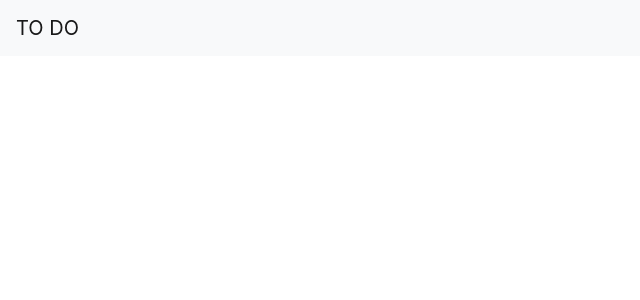
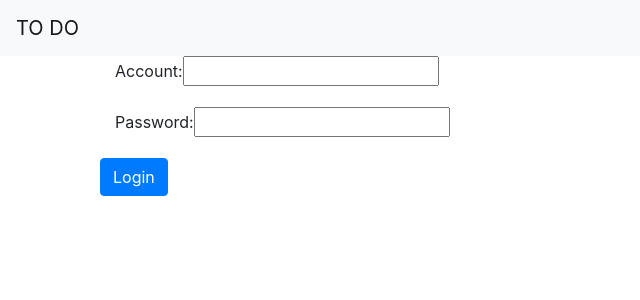
Before and after one commit to jaimepokhoy/angularbootcamp, an Angular app: page /login in a window 1280 px wide. Before the commit this address led to /. Shown: the top 300 px of the page, without its empty margins (0-640 px from the left). Built offline with nearby package versions, Linux system fonts and the light colour scheme.

Commit message:
Setup for Dependency injection lab

```diff
--- a/src/app/app.module.ts
+++ b/src/app/app.module.ts
@@ -11,8 +11,10 @@ import { BrowserAnimationsModule } from '@angular/platform-browser/animations';
 import { CreateTaskComponent } from './create-task/create-task.component';
 
 import { ListService } from './list.service';
+import { LoginComponent } from './login/login.component';
 
 const appRoutes: Routes = [
+  {path: 'login', component: LoginComponent},
   { path: 'create', component: CreateTaskComponent },
   { path: '', component: ListComponent }
 ];
@@ -21,7 +23,8 @@ const appRoutes: Routes = [
   declarations: [
     AppComponent,
     ListComponent,
-    CreateTaskComponent
+    CreateTaskComponent,
+    LoginComponent
   ],
   imports: [
     RouterModule.forRoot(
--- /dev/null
+++ b/src/app/login/account.ts
@@ -0,0 +1,4 @@
+export interface Account {
+    account: String,
+    password: String
+}
--- /dev/null
+++ b/src/app/login/login.component.html
@@ -0,0 +1,11 @@
+<div class="container">
+  <div class="form-group col-md-5">
+    <label for="account">Account:</label>
+    <input type="text" id ="account"  name="account" #account>
+  </div>
+  <div class="form-group col-md-5">
+    <label for="password">Password:</label>
+    <input type="password" id="password"  name="password" #password>
+  </div>
+  <button class="btn btn-primary" (click)="tryLogin(account.value,password.value)">Login</button>
+</div>
--- /dev/null
+++ b/src/app/login/login.component.ts
@@ -0,0 +1,19 @@
+import { Component, OnInit } from '@angular/core';
+import { Accounts } from './mock-accounts';
+import { Account } from './account';
+
+@Component({
+  selector: 'app-login',
+  templateUrl: './login.component.html',
+  styleUrls: ['./login.component.css']
+})
+export class LoginComponent implements OnInit {
+
+  constructor() {
+
+  }
+
+  ngOnInit() {
+  }
+
+}
--- /dev/null
+++ b/src/app/login/mock-accounts.ts
@@ -0,0 +1,7 @@
+import { Account } from "./account";
+
+export const Accounts : Account[] =[
+    {account:'admin1', password:'password1'},
+    {account:'admin2', password:'password2'}
+
+]
```
Also changed, not shown: src/app/login/login.component.css (added), 1 other file (tests, documents, lock files or other folders).
